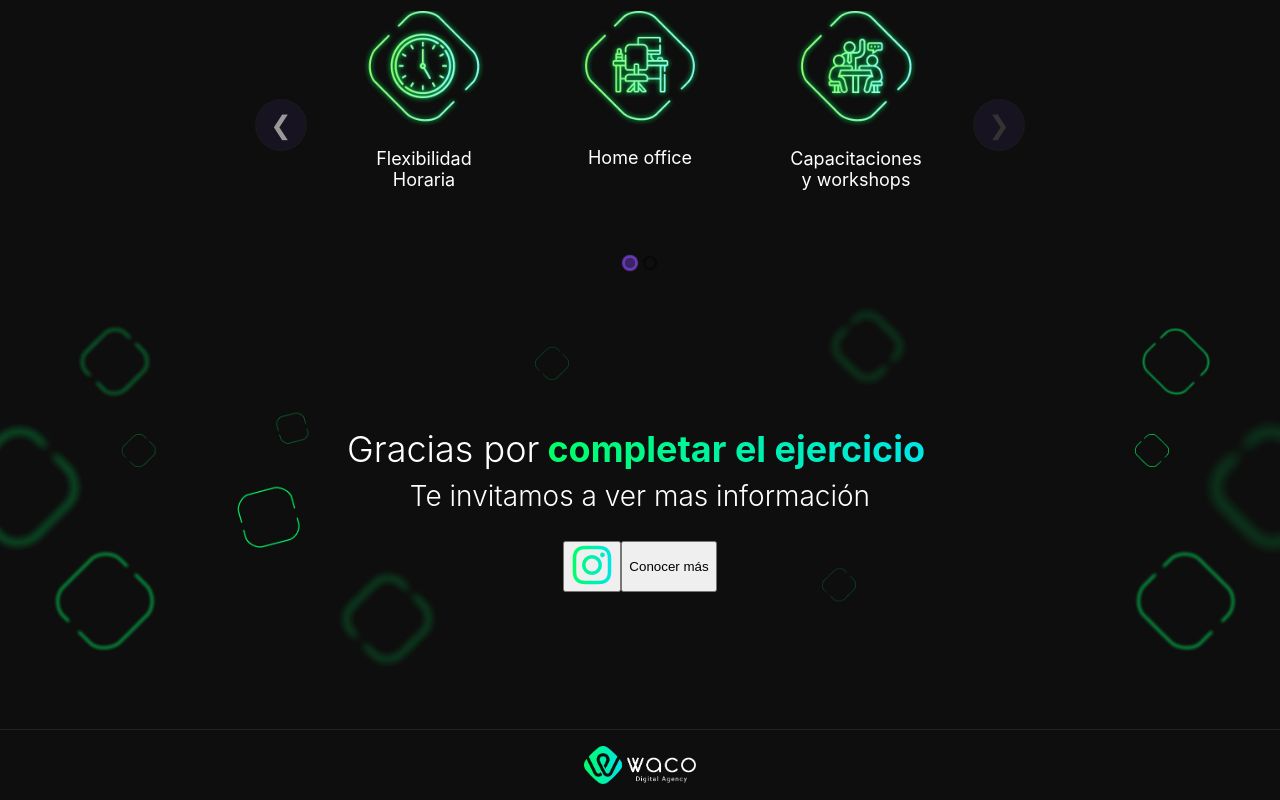
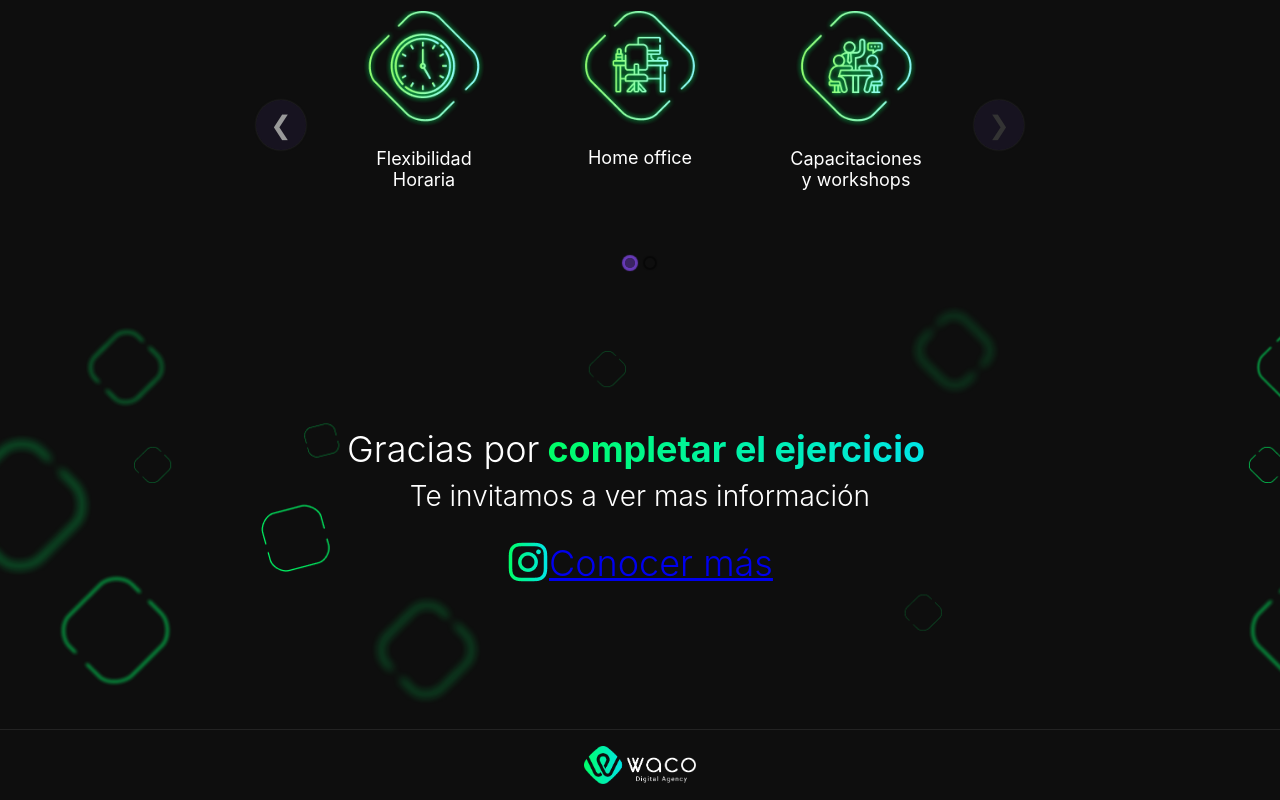
Before and after one commit to RubenChalapud/landingpage_react, a React (Create React App) app: page / in a window 1280 px wide. Shown: the part 1190-1990 px from the top of the page. Built offline with nearby package versions, Linux system fonts and the light colour scheme.

Commit message:
Modificado estilos de Footer

```diff
--- a/src/LandingPage.css
+++ b/src/LandingPage.css
@@ -111,6 +111,9 @@ img.o-footer-rectangles {
     height: 25rem;
     font-weight: 300;
     font-size: 36px;
+    background: url(rectanglesF.png);
+    background-size: cover;
+    background-repeat: no-repeat;
 }
 
 .o-text-footer-container {
--- a/src/LandingPage.jsx
+++ b/src/LandingPage.jsx
@@ -7,7 +7,6 @@ import Rectangle from './Components/Rectangle/Rectangle.js';
 import ClientMessage from './Components/ClientMessage/ClientMessage.js';
 import BenefitstTitle from './Components/Benefits/BenefitsTitle.js';
 import Carusel from './Components/Carusel/Carusel.js';
-import RectanglesF from './rectanglesF.png';
 import igIcon from './ig-icon.png';
 import wIcon from './Components/Nav/logoW.png';
 
@@ -21,7 +20,6 @@ function LandingPage() {
             <BenefitstTitle></BenefitstTitle>
             <Carusel></Carusel>
             <div className="o-footer-container">
-                <img src={RectanglesF} alt="rectangulos" className="o-footer-rectangles"></img>
                 <div className="o-content-footer-container">
                     <div className="o-text-footer-container">
                         <p className="o-text-footer">Gracias por</p>
@@ -29,8 +27,8 @@ function LandingPage() {
                     </div>
                     <p className="o-text-footer-ligth">Te invitamos a ver mas información</p>
                     <div className="o-links-footer-container">
-                        <button> <img src={igIcon} alt="Instagram Icon" className="o-footer-icon"></img></button>
-                        <button>Conocer más</button>
+                        <a href="https://www.instagram.com/waconomads/"><img src={igIcon} alt="Instagram Icon" className="o-footer-icon"></img></a>
+                        <a href="https://wacoservices.com/" type="button">Conocer más</a>
                     </div>
                 </div>
             </div>
```
